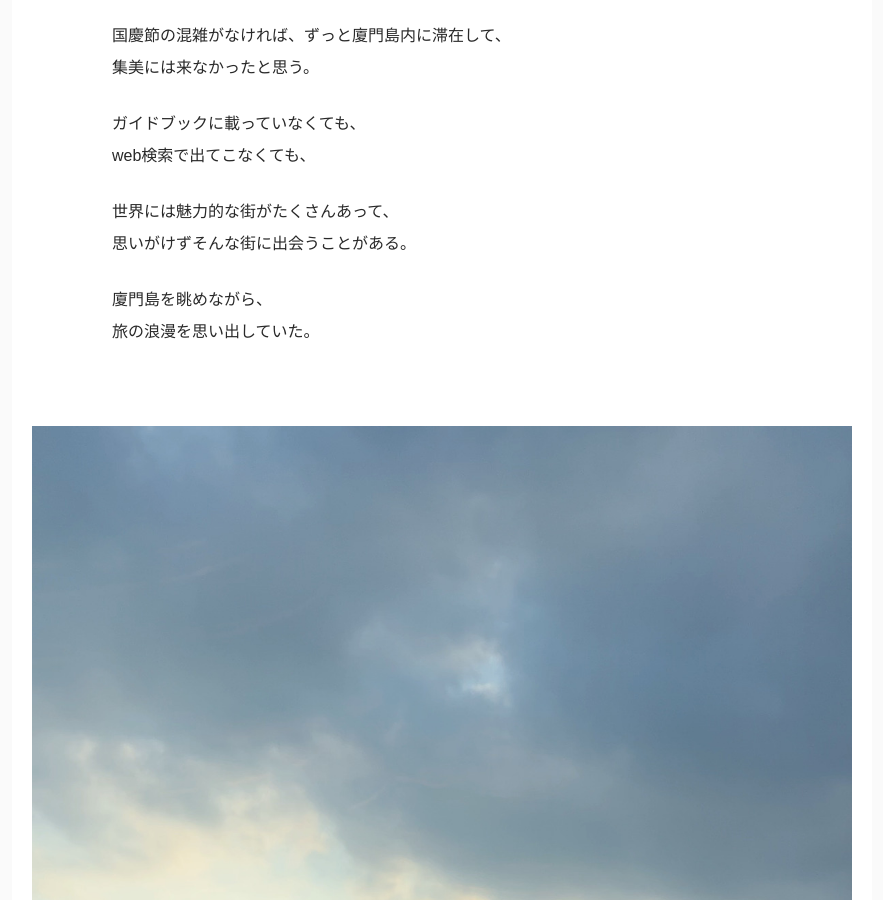
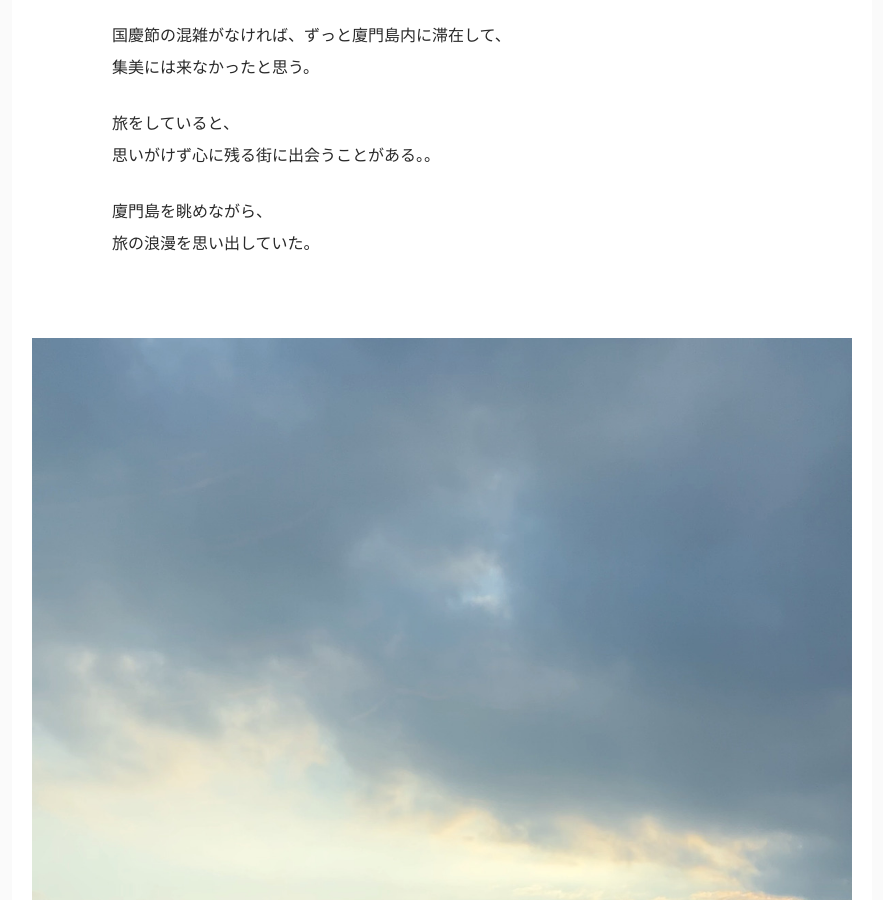
Before and after one commit to Takaolog/takaolog, a plain HTML site: page xiamen1.html in a window 1280 px wide. Shown: the part 7174-8074 px from the top of the page, without its empty margins (198-1081 px from the left). Drawn offline with Linux system fonts and the light colour scheme.

Commit message:
Update xiamen1.html

```diff
--- a/xiamen1.html
+++ b/xiamen1.html
@@ -226,11 +226,8 @@ figcaption{margin-top:8px;font-size:.88rem;color:#666;line-height:1.6}
 <p>国慶節の混雑がなければ、ずっと廈門島内に滞在して、<br>
 集美には来なかったと思う。</p>
 
-<p>ガイドブックに載っていなくても、<br>
-web検索で出てこなくても、</p>
-
-<p>世界には魅力的な街がたくさんあって、<br>
-思いがけずそんな街に出会うことがある。</p>
+<p>旅をしていると、<br>
+思いがけず心に残る街に出会うことがある。。</p>
 
 <p>廈門島を眺めながら、<br>
 旅の浪漫を思い出していた。</p>
```
